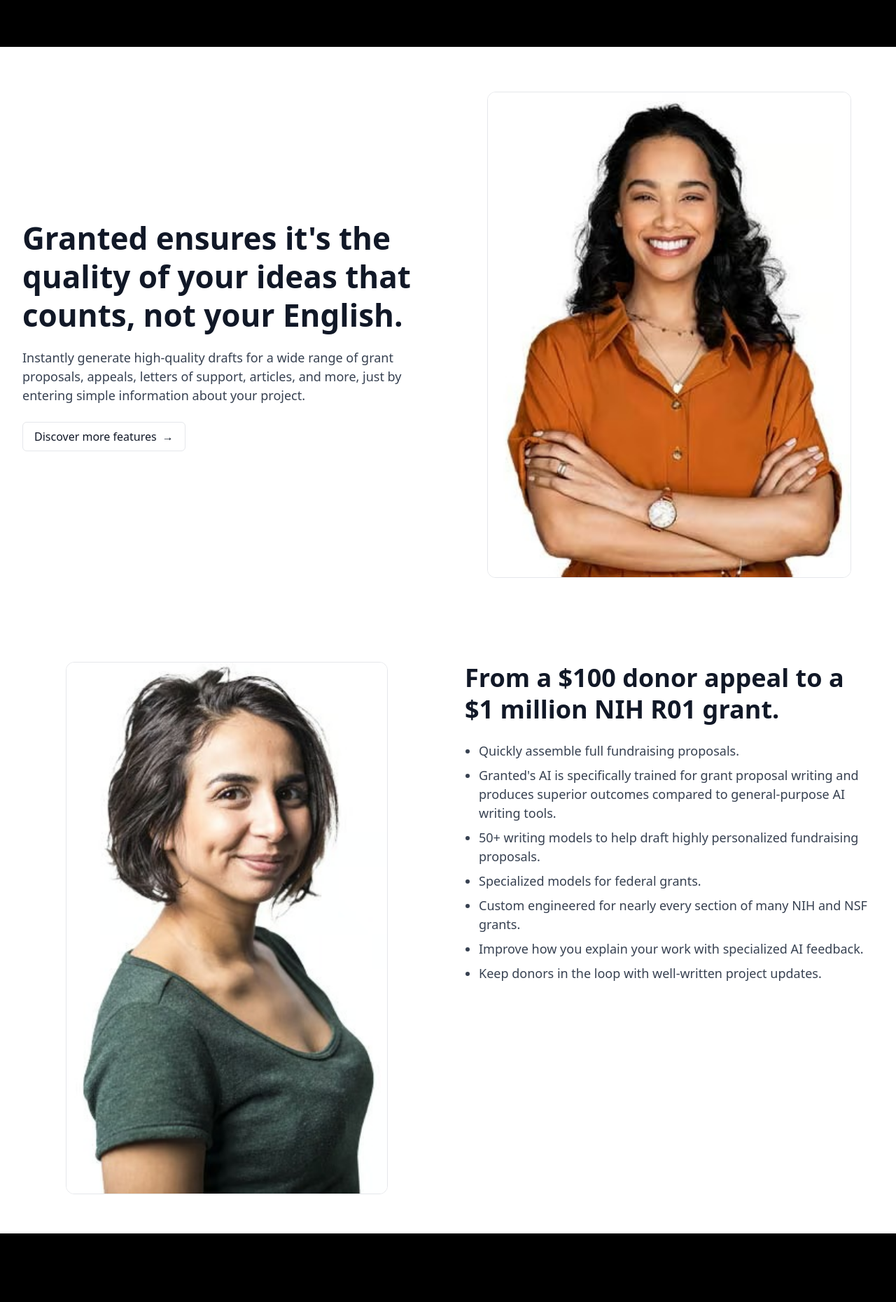
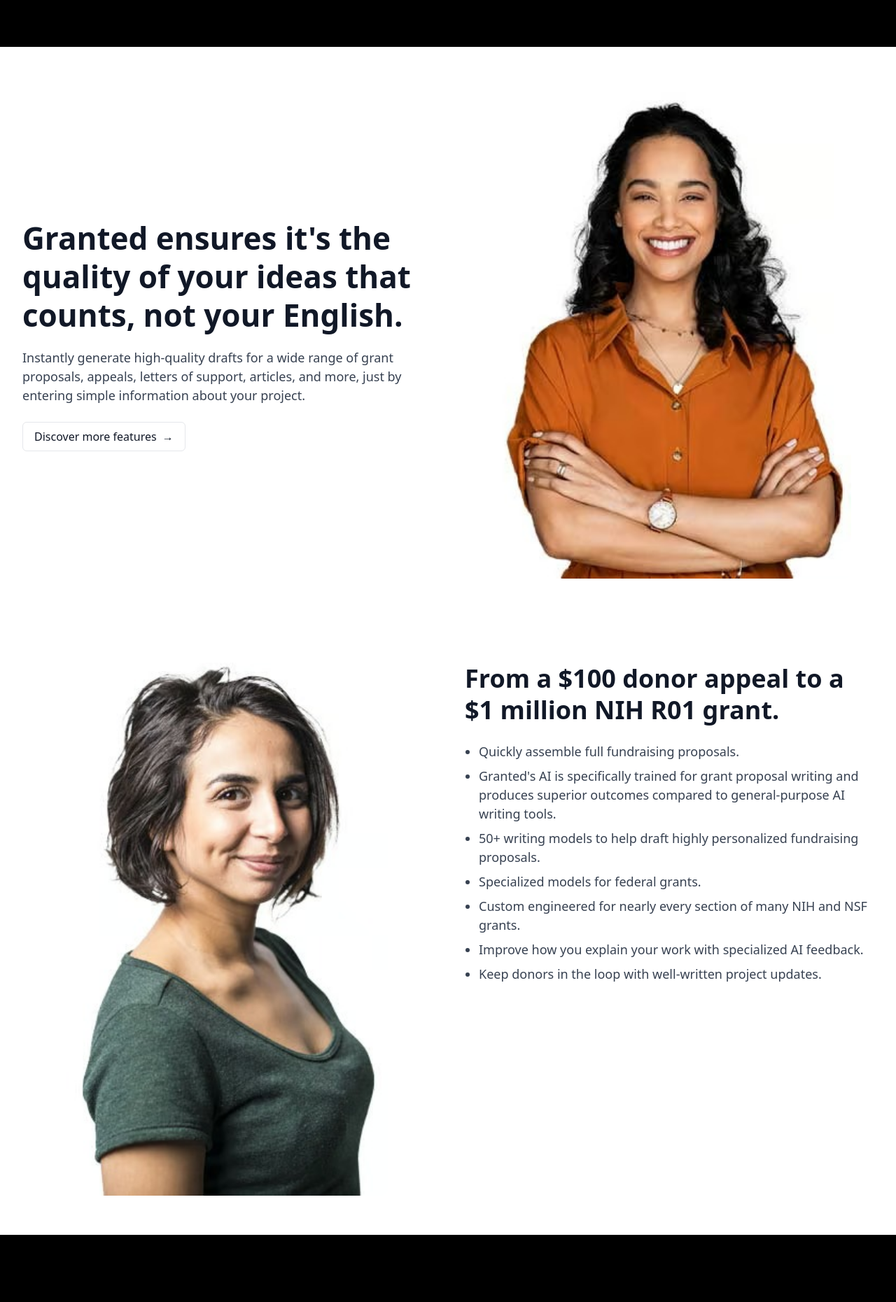
Before and after one commit to nathan-eagle/granted_website, a Next.js app: page / in a window 1280 px wide. Shown: the part 680-2541 px from the top of the page at 70% size. Built offline with nearby package versions, Linux system fonts and the light colour scheme; a web font is replaced by a local one.

Commit message:
homepage: remove image borders; adjust CTA gradient color to #f59e0b

```diff
--- a/app/page.tsx
+++ b/app/page.tsx
@@ -39,7 +39,7 @@
             </div>
           </div>
           <div className="text-center">
-            <img src="/images/imgi_7_img1.jpg" alt="Granted" width="520" height="560" className="mx-auto rounded-xl border" />
+            <img src="/images/imgi_7_img1.jpg" alt="Granted" width="520" height="560" className="mx-auto rounded-xl" />
           </div>
         </div>
       </section>
@@ -48,7 +48,7 @@
       <section className="bg-white">
         <div className="mx-auto max-w-7xl px-6 md:px-8 py-14 grid md:grid-cols-2 gap-12 items-start">
           <div className="order-2 md:order-1 text-center">
-            <img src="/images/imgi_9_img3.jpg" alt="Use cases" width="460" height="540" className="mx-auto rounded-xl border" />
+            <img src="/images/imgi_9_img3.jpg" alt="Use cases" width="460" height="540" className="mx-auto rounded-xl" />
           </div>
           <div className="order-1 md:order-2">
             <h3 className="text-[30px] md:text-[36px] font-extrabold leading-tight">{h3}</h3>
@@ -106,7 +106,7 @@
       {/* CTA band */}
       <section className="bg-black">
         <div className="mx-auto max-w-7xl px-6 md:px-8 py-24">
-          <div className="mx-auto max-w-5xl rounded-[24px] p-10 md:p-16 shadow-lg" style={{background:'linear-gradient(180deg,#fde68a,#fbbf24)'}}>
+          <div className="mx-auto max-w-5xl rounded-[24px] p-10 md:p-16 shadow-lg" style={{background:'linear-gradient(180deg,#fde68a,#f59e0b)'}}>
             <h3 className="text-[34px] md:text-[54px] font-extrabold text-black text-center">Ready to Get Granted?</h3>
             <p className="mt-4 text-black/80 text-center text-lg">Save time. Stop frustration. Get inspired. Start your free trial today.</p>
             <div className="mt-10 flex justify-center">
```
